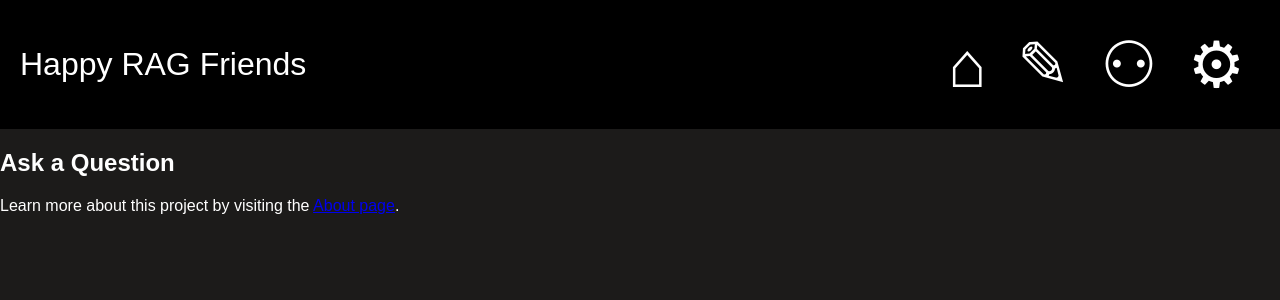
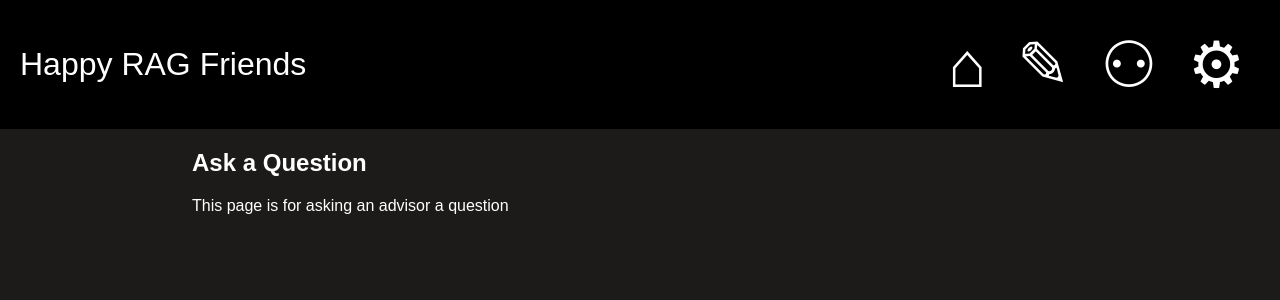
Before and after one commit to J-sephB-lt-n/happy-language-friends, a Flask app: page /ask-a-question in a window 1280 px wide. Shown: the top 300 px of the page. Run offline with Flask 3, Linux system fonts and the light colour scheme; parts of the project's set-up code (start-up, migrations or seed data) failed here and were passed over.

Commit message:
feat(styles.css-base.html): restricted width of main page content

```diff
--- a/happy_rag_friends/static/styles.css
+++ b/happy_rag_friends/static/styles.css
@@ -42,3 +42,8 @@ body {
   display: flex;
   font-size: 4rem;
 }
+
+.page-content-container {
+  margin-left: 15vw;
+  margin-right: 15vw;
+}
--- a/happy_rag_friends/templates/base.html
+++ b/happy_rag_friends/templates/base.html
@@ -15,16 +15,8 @@
       <a href="{{ url_for('routes.advisor_settings') }}">&#9863;</a>
       <a href="{{ url_for('routes.general_settings') }}">&#x2699;</a>
     </div>
-    <!--  <div id="navbar-links">-->
-    <!--  <ul>-->
-    <!--    <li><a href="{{ url_for('routes.home') }}">Home</a></li>-->
-    <!--    <li><a href="{{ url_for('routes.about') }}">About</a></li>-->
-    <!--  </ul>-->
-    <!--  </div>-->
-    <!--</nav>-->
   </div>
-  <!--{% include("components/navbar.html") %}-->
-<section>
+<section class="page-content-container">
   <header>
     {% block header %}{% endblock header %}
   </header>
--- a/happy_rag_friends/templates/pages/ask-a-question.html
+++ b/happy_rag_friends/templates/pages/ask-a-question.html
@@ -5,5 +5,5 @@
 {% endblock header %}
 
 {% block content %}
-  <p>Learn more about this project by visiting the <a href="{{ url_for('routes.about') }}">About page</a>.</p>
+  <p>This page is for asking an advisor a question</p>
 {% endblock content %}
```
Also changed, not shown: README.md.
